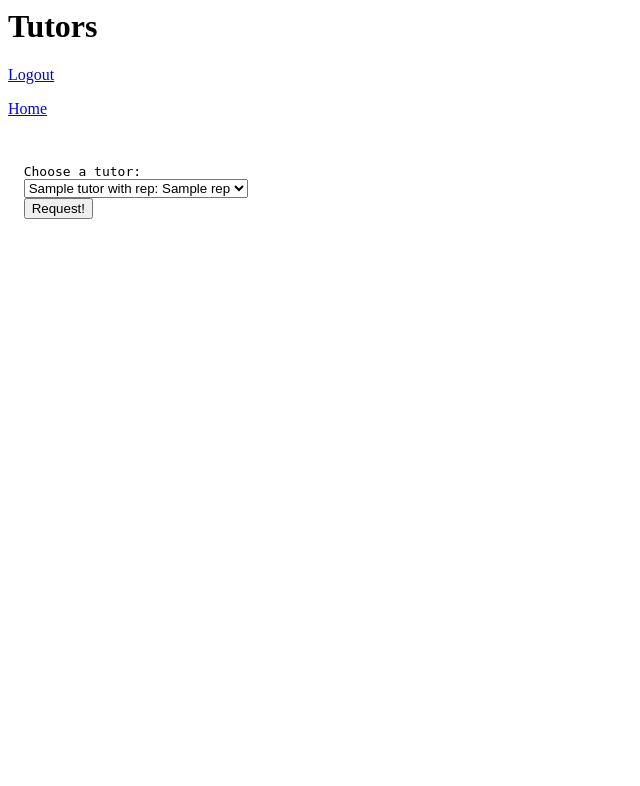
After one commit to AKS820/CampusTutor, a Flask app: template templates/TutorSelector.html in a window 1280 px wide. The commit adds this page. Shown: the top 786 px of the page, without its empty margins (0-640 px from the left). Run offline with Flask 2, Linux system fonts and the light colour scheme; the template is opened without the code that fills it: most values are stand-ins (such as "Sample title", 1, 10 or a date in 2020).

Commit message:
implemented the tutor finder
initial commit

```diff
--- a/server.py
+++ b/server.py
@@ -1,6 +1,3 @@
-"""Python Flask WebApp Auth0 integration example
-"""
-
 import json
 from os import environ as env
 from urllib.parse import quote_plus, urlencode
@@ -9,7 +6,7 @@ from authlib.integrations.flask_client import OAuth
 from dotenv import find_dotenv, load_dotenv
 from flask import Flask, redirect, render_template, session, url_for, request
 
-from database_interface import pull_names, createUser
+from database_interface import pull_names, createUser, create_table, getTutors
 from flask import jsonify
 
 from twilio.rest import Client
@@ -41,18 +38,22 @@ auth_token = "59efb831f503f55c554d8e59fb5b3427"
 client = Client(account_sid, auth_token)
 
 
-# Controllers API
 @app.route("/")
 def home():
+    create_table()
     if(session):
         email = session.get("user").get("userinfo").get("email")
         user = getUserData(newperson(), email)
         if(user):
             school = json.loads(user).get("school")
+            role = json.loads(user).get("role")
+            classes = json.loads(user).get("classes")
             return render_template(
                 "home.html",
                 session=session.get("user"),
                 school = school,
+                role = role,
+                classes = classes,
                 pretty=json.dumps(session.get("user"), indent=4),
             )
         else:
@@ -101,6 +102,18 @@ def data():
         form_data = request.form
         createUser(form_data)
         return redirect("/logout")
+
+@app.route("/getTutors", methods = ['POST', 'GET'])
+def tutorData():
+    if request.method == 'GET':
+        return f"The URL /data is accessed directly. Try going to '/form' to submit form"
+    if request.method == 'POST':
+        form_data = request.form
+        tutors = newperson(getTutors(form_data))
+        newtutors = []
+        for tutor in tutors:
+            newtutors.append(json.loads(tutor))
+        return render_template("TutorSelector.html", tutors = newtutors)
 
 @app.route("/callback", methods=["GET", "POST"])
 def callback():
--- /dev/null
+++ b/templates/TutorSelector.html
@@ -0,0 +1,23 @@
+<html>
+  <head>
+    <meta charset="utf-8" />
+    <title>Auth0 Example</title>
+  </head>
+  <body>
+    <h1>Tutors</h1>
+    <p><a href="/logout" id="qsLogoutBtn">Logout</a></p>
+	<p><a href="/" id="qsLogoutBtn">Home</a></p>
+	<div><pre>
+	<form action="/request">
+  <label for="tutors">Choose a tutor:</label>
+  <select id="tutors" name="tutors">
+  	{% for tutor in tutors %}
+<option value={{tutor.get("name")}}>{{tutor.get("name")}} with rep: {{tutor.get("rep")}}</option>
+{% endfor %}
+  </select>
+  <input type="submit" value="Request!">
+</form>
+
+</pre></div>
+  </body>
+</html>
```
Also changed, not shown: database_interface.py (+20 -3 lines), templates/home.html (+13 -0 lines), 1 other file.
